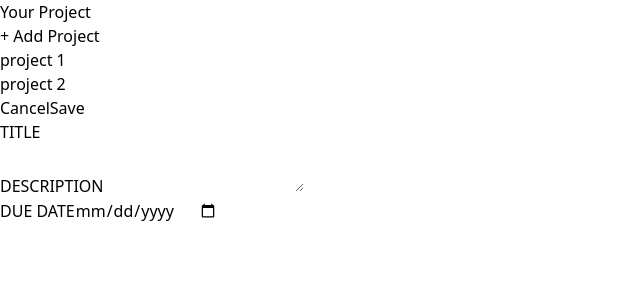
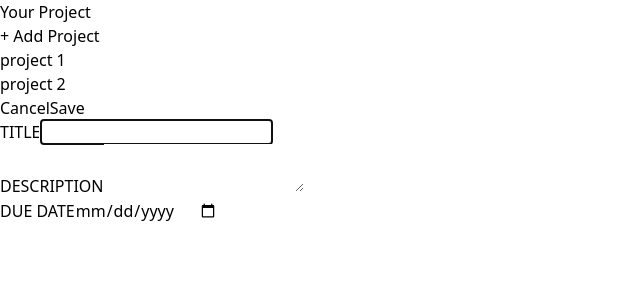
Before and after one commit to taufiq33/react-project-manager, a React (Vite) app: page / in a window 1280 px wide. Both pictures are taken after a click on the button "+ Add Project". Shown: the top 300 px of the page, without its empty margins (0-640 px from the left). Built offline with nearby package versions, Linux system fonts and the light colour scheme.

Commit message:
fix auto focus form , and clean form when  navigating between project;

```diff
--- a/src/AddProject.jsx
+++ b/src/AddProject.jsx
@@ -34,7 +34,7 @@ export default function AddProject({
         <div>
           <p>
             <label htmlFor="title" className="text-slate-900 tracking-widest font-xl block mt-6 mb-1">TITLE</label>
-            <input required ref={titleRef} className="border-0 border-b border-slate-400 rounded-md p-1 text-sm w-full bg-gray-200" name="title" type="text" />
+            <input autoFocus required ref={titleRef} className="border-0 border-b border-slate-400 rounded-md p-1 text-sm w-full bg-gray-200" name="title" type="text" />
           </p>
           <p>
             <label htmlFor="description" className="text-slate-900 tracking-widest font-xl block mt-6 mb-1">DESCRIPTION</label>
--- a/src/Project.jsx
+++ b/src/Project.jsx
@@ -8,6 +8,7 @@ export default function Project({
 }) {
   const [submitMode, setSubmitMode] = useState('Add Task');
   const inputRef = useRef(null);
+  inputRef.current.value = '';
 
   function handleSubmitTask(event) {
     event.preventDefault();
@@ -28,6 +29,7 @@ export default function Project({
     setSubmitMode('Edit Task');
     inputRef.current.value = task.name;
     inputRef.current.taskId = task.id;
+    inputRef.current.focus();
   }
 
   return (
```
